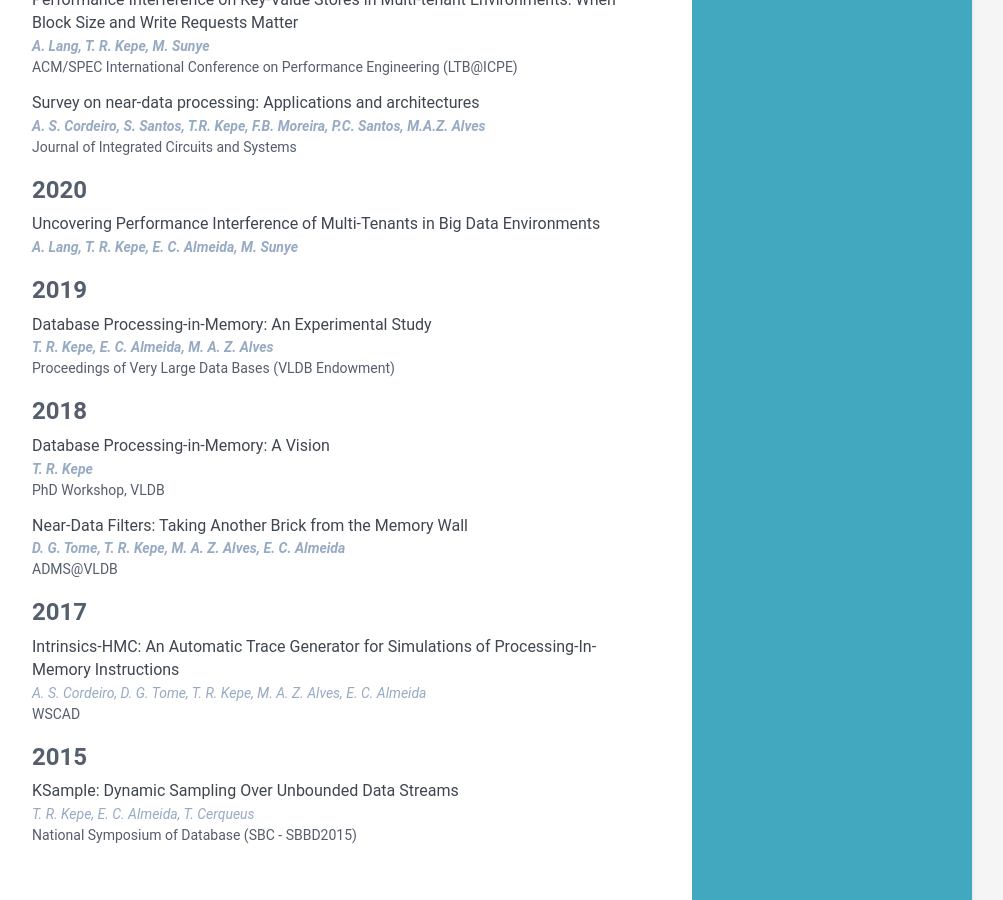
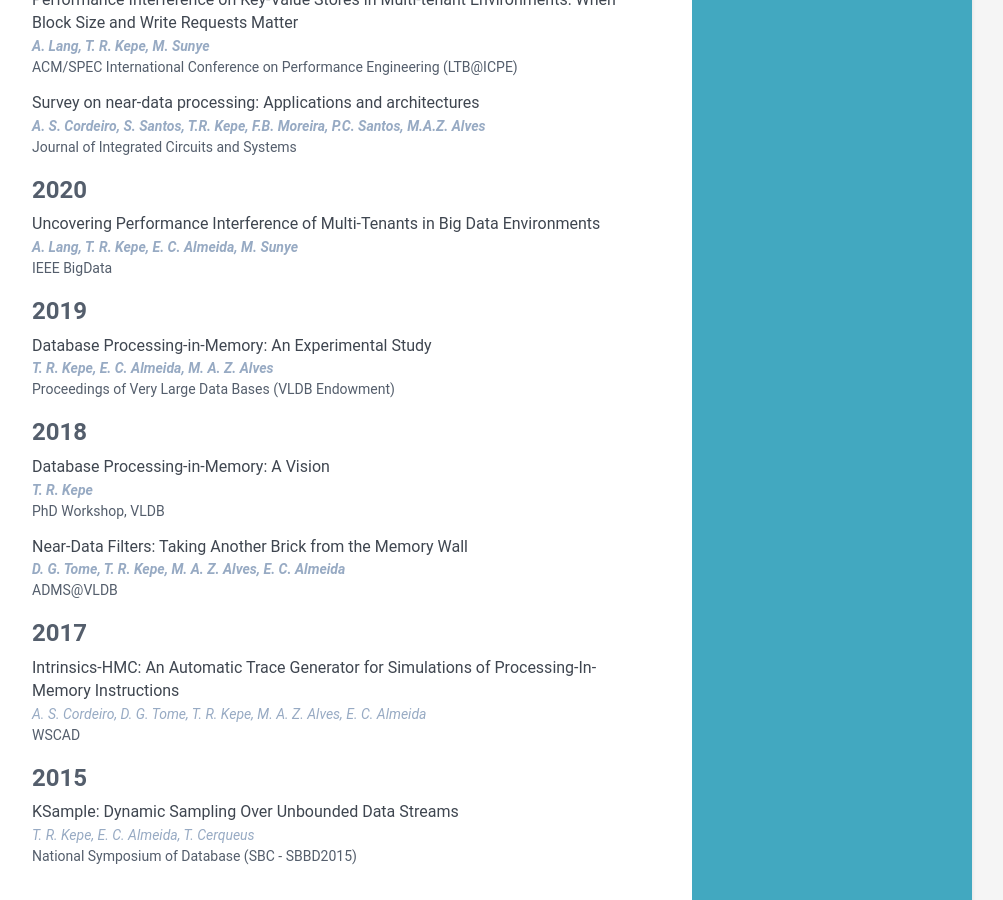
Before and after one commit to tiagokepe/tiagokepe.github.io, a Jekyll site: the page built from index.html, in a window 1280 px wide and 900 px high, scrolled down 1336 px. Shown: the whole window, without its empty margins (168-1171 px from the left). Built offline with Jekyll 4.4.1, drawn with Linux system fonts in a browser that asks for light colours.

Commit message:
Added IEEE BigData conference.

```diff
--- a/_data/data.yml
+++ b/_data/data.yml
@@ -114,7 +114,7 @@ publications:
 
       - title: "Uncovering Performance Interference of Multi-Tenants in Big Data Environments"
         authors:  <b>A. Lang, T. R. Kepe, E. C. Almeida, M. Sunye</b>
-        conference:
+        conference: IEEE BigData
         date: 2020
 
       - title: "Database Processing-in-Memory: An Experimental Study"
```
